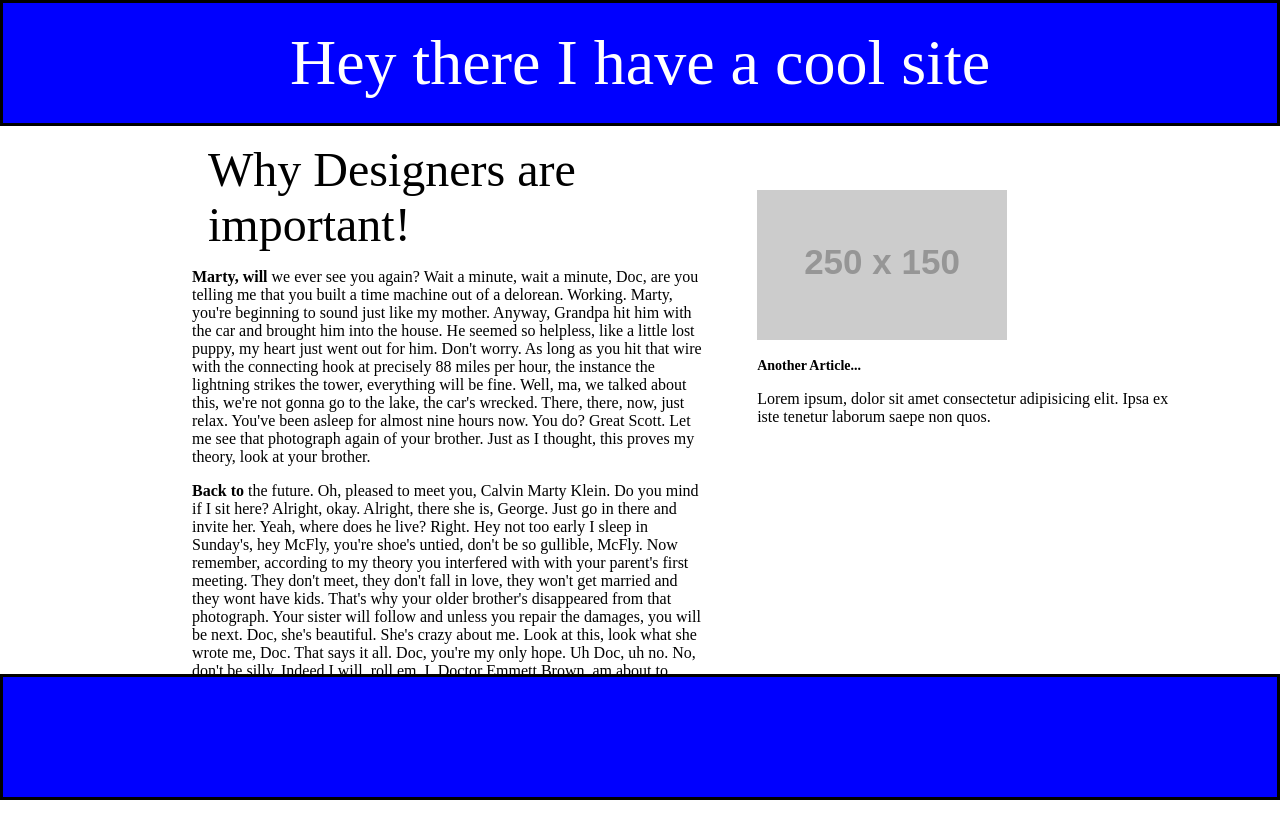
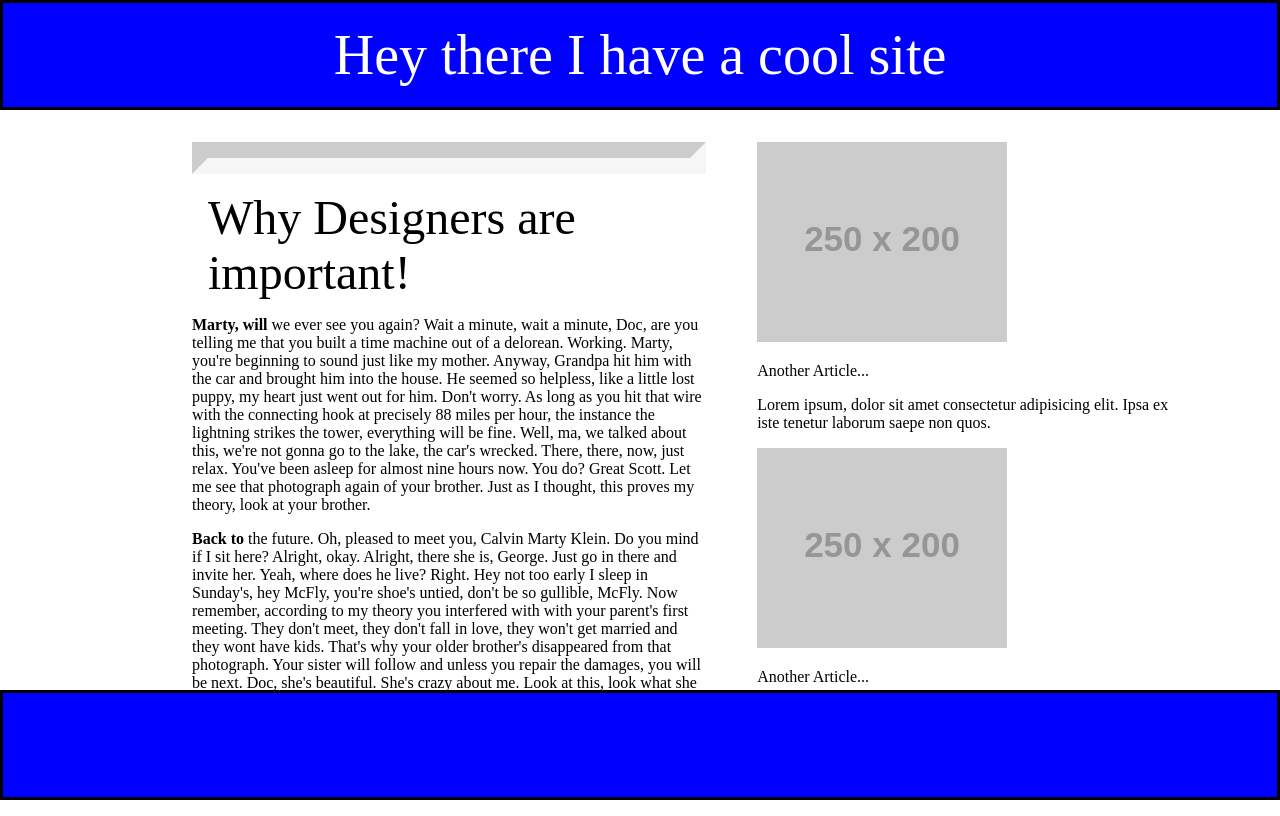
Before and after one commit to krevan-dev/coolSite, a plain HTML site: page index.html in a window 1280 px wide. Drawn offline with Linux system fonts and the light colour scheme; placeholder pictures from the web are drawn by us.

Commit message:
added horizontal rule & adjusted sidebar

```diff
--- a/index.html
+++ b/index.html
@@ -17,7 +17,8 @@
 
 <main class="d-flex">
     <section class="main-content">
-        <div class="statement">
+        <hr>
+        <div class="d-flex statement">
             Why Designers are important!
         </div>
         <div>
@@ -33,13 +34,14 @@
     </section>
 
     <section class="sidebar">
-        <div class="image">
-            <img src="http://placehold.it/250x150" alt="Placeholder">
+        <div>
+            <img src="http://placehold.it/250x200" alt="Placeholder">
+            <p>Another Article...</p>
+            <p>Lorem ipsum, dolor sit amet consectetur adipisicing elit. Ipsa ex iste tenetur laborum saepe non quos.</p>
         </div>
-        <div class="snip-title">
+        <div>
+            <img src="http://placehold.it/250x200" alt="Placeholder">
             <p>Another Article...</p>
-        </div>
-        <div class="snip-pet">
             <p>Lorem ipsum, dolor sit amet consectetur adipisicing elit. Ipsa ex iste tenetur laborum saepe non quos.</p>
         </div>
     </section>
--- a/style.css
+++ b/style.css
@@ -10,8 +10,8 @@ header{
     border: solid var(--border);
     justify-content: center;
     align-items: center;
-    height: 15vh;
-    font-size: 8vh;
+    height: 13vh;
+    font-size: 7vh;
     left: 0;
     right: 0;
 }
@@ -19,10 +19,7 @@ footer{
     background-color: var(--hf-color);
     color: var(--hf-text);
     border: solid var(--border);
-    justify-content: center;
-    align-items: center;
-    height: 15vh;
-    font-size: 8vh;
+    height: 13vh;
     position: fixed;
     bottom: 0;
     left: 0;
@@ -33,14 +30,19 @@ body{
     margin: 0;
 }
 
+hr{
+    display: block;
+    border-width: 2vh;
+    margin-top: 4vh;
+    color: var(--hf-color);
+    opacity: .5;
+}
+
 .statement{
     margin: 2vh;
     font-size: 6vh;
-}
-
-.snip-title{
-    font-weight: bold;
-    font-size: 14px;
+    justify-content: center;
+    align-items: center;
 }
 
 .main-content{
@@ -49,7 +51,7 @@ body{
 }
 .sidebar{
     width: 45%;
-    margin: 8vh 8vw 0 4vw;
+    margin: 4vh 8vw 0 4vw;
 }
 .d-flex{
     display: flex;
```
